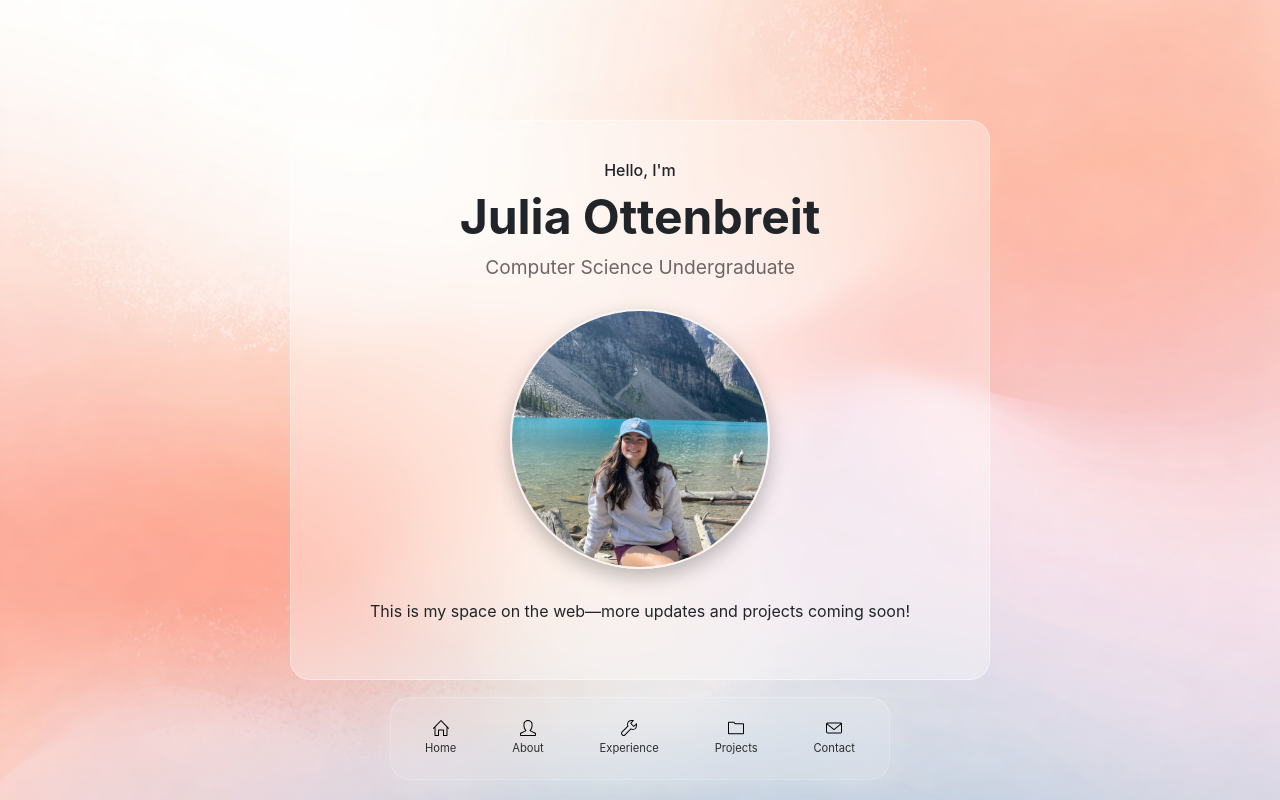
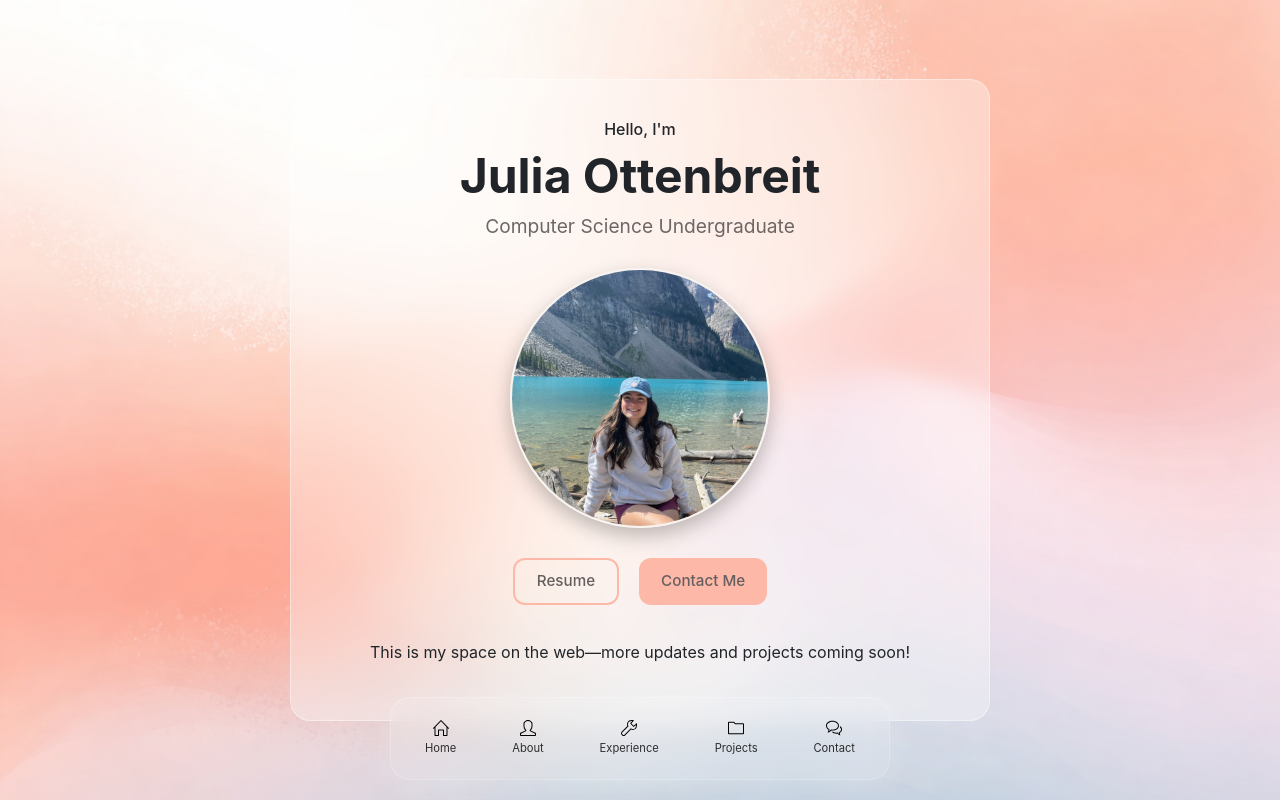
Before and after one commit to juliaOtt06/personal-website, a React (Create React App) app: page / in a window 1280 px wide. Shown: the top 800 px of the page. Built offline with nearby package versions, Linux system fonts and the light colour scheme.

Commit message:
added a download resume button and contact button to the home screen

```diff
--- a/src/components/BottomNavBar.js
+++ b/src/components/BottomNavBar.js
@@ -1,5 +1,5 @@
 import "./BottomNavBar.css";
-import { SlHome, SlUser, SlWrench, SlFolder, SlEnvolope} from "react-icons/sl";
+import { SlHome, SlUser, SlWrench, SlFolder, SlBubbles} from "react-icons/sl";
 
 const BottomNavBar = () => { /* function */
     const scrollToSection = (id) => { /* to keep function private */
@@ -32,7 +32,7 @@ const BottomNavBar = () => { /* function */
             </button>
 
             <button onClick={() => scrollToSection("contact")}>
-                <SlEnvolope/>
+                <SlBubbles/>
                 <span>Contact</span>
             </button>
         </nav>
--- a/src/components/Contact.css
+++ b/src/components/Contact.css
@@ -22,7 +22,7 @@
 ================================ */
 
 .contact-subtitle {
-    margin-top: 10px;
+    margin-top: 0px;
     font-size: 1rem;
     margin-bottom: 10px;
     letter-spacing: 0.04em;
@@ -31,7 +31,7 @@
 .contact-title {
     font-size: 3rem; /*3rem = 48px*/
     font-weight: 700;
-    margin-bottom: 30px;
+    margin-bottom: 60px;
 }
 
 /* ================================
@@ -50,12 +50,8 @@
 ================================ */
 
 .contact-card {
-    background: linear-gradient(
-        180deg,
-        rgba(255, 255, 255, 0.45),
-        rgba(255, 200, 230, 0.35)
-    );
-    backdrop-filter: blur(14px);
+    background: rgba(255, 255, 255, 0.35); /* semi transparent colour */
+    backdrop-filter: blur(10px); /* blurs anything behind the box */
     border-radius: 28px;
     padding: 50px 40px;
     text-align: center;
@@ -71,7 +67,7 @@
     margin: 0 auto 25px;
 
     border-radius: 50%;
-    background: rgba(255, 255, 255, 0.65);
+    background: transparent;
     box-shadow: 0 8px 20px rgba(255, 170, 220, 0.25);
 
     display: flex;
@@ -85,7 +81,7 @@
 /* card title */
 .contact-card-title {
     font-size: 1.6rem;
-    margin-bottom: 10px;
+    margin-bottom: 25px;
     color: #1f1f1f;
 }
 
@@ -102,14 +98,20 @@
 .contact-socials {
     display: flex;
     justify-content: center;
-    gap: 30px;
+    gap: 10px;
 }
 
 .contact-socials a {
+    width: 70px;
+    height: 70px;
+    margin: 0 auto 25px;
+
+    border-radius: 50%;
+    background: transparent;
+    box-shadow: 0 8px 20px rgba(255, 170, 220, 0.25);
+
     font-size: 1.8rem;
-    color: #2a2a2a;
-    opacity: 0.65;
-    transition: all 0.25s ease;
+    color: #1f1f1f;
 }
 
 .contact-socials a:hover {
@@ -130,8 +132,8 @@
 /* inputs & textarea */
 .contact-form input,
 .contact-form textarea {
-    background: rgba(255, 255, 255, 0.18);
-    backdrop-filter: blur(12px);
+    background: rgba(255, 255, 255, 0.35); /* semi transparent colour */
+    backdrop-filter: blur(10px); /* blurs anything behind the box */
 
     border: 1px solid rgba(255, 255, 255, 0.35);
     border-radius: 16px;
--- a/src/components/Contact.js
+++ b/src/components/Contact.js
@@ -2,11 +2,7 @@ import React, {useRef} from "react";
 import emailjs from "emailjs-com";
 import "./Contact.css";
 import bg from "./images/background4.png";
-import {
-    SlEnvolopeLetter,
-    SlSocialLinkedin,
-    SlSocialGithub
-} from "react-icons/sl";
+import {SlEnvolope, SlSocialLinkedin, SlSocialGithub} from "react-icons/sl";
 
 const Contact = () => {
     const form = useRef();
@@ -47,7 +43,7 @@ const Contact = () => {
                     {/* LEFT CARD */}
                     <div className="contact-card">
                         <div className="contact-icon-wrapper">
-                            <SlEnvolopeLetter />
+                            <SlEnvolope />
                         </div>
 
                         <h3 className="contact-card-title">Email</h3>
--- a/src/components/Home.css
+++ b/src/components/Home.css
@@ -38,6 +38,54 @@
     font-weight: 400; /* bolding the font */
     margin-bottom: 30px;
     color: rgba(83, 78, 78, 0.853);
+}
+.buttons {
+    display: flex;
+    justify-content: center;
+    gap: 20px;
+    margin-bottom: 35px;
+    flex-wrap: wrap;
+}
+
+/* Resume (outlined) */
+.resume-button {
+  padding: 10px 22px;
+  border-radius: 12px;
+  font-size: 0.95rem;
+  font-weight: 500;
+
+  background: transparent;
+  color: rgb(101, 95, 95);
+  border: 2px solid rgb(253, 184, 168);
+
+  text-decoration: none;
+  cursor: pointer;
+  transition: all 0.25s ease;
+}
+
+.resume-button:hover {
+  border: 2px solid rgb(254, 160, 142);
+  transform: translateY(-2px);
+}
+
+/* Contact Me (filled) */
+.contact-me-button {
+  padding: 10px 22px;
+  border-radius: 12px;
+  font-size: 0.95rem;
+  font-weight: 500;
+
+  background: rgb(253, 184, 168);
+  color: rgb(101, 95, 95);
+  border: none;
+
+  cursor: pointer;
+  transition: all 0.25s ease;
+}
+
+.contact-me-button:hover {
+  background: rgb(254, 160, 142);
+  transform: translateY(-2px);
 }
 
 /* image styling */
--- a/src/components/Home.js
+++ b/src/components/Home.js
@@ -1,7 +1,10 @@
 import React from "react";
 import "./Home.css";
+
 import me from "./images/me.JPG";
 import bg from "./images/background1.jpg";
+import resume from "./images/Julia O. - Resume.pdf"
+
 import About from "./About";
 import Expereince from "./Experience";
 import Projects from "./Projects";
@@ -24,6 +27,25 @@ const Home = () => {
                         <img src={me} alt="A picture of me" className="me-img" />
                     </div>
 
+                    <div className="buttons">
+                        <a
+                            href={resume} //here until i update my resume
+                            className="resume-button"
+                            download="Julia O. - Resume.pdf"
+                        >
+                            Resume
+                        </a>
+
+                        <button
+                            className="contact-me-button"
+                            onClick={ () => {
+                                document.getElementById("contact")?.scrollIntoView({ behavior: "smooth" });
+                            }}
+                        >
+                            Contact Me
+                        </button>
+                    </div>
+
                     <p className="description">
                         This is my space on the web—more updates and projects coming soon!
                     </p>
```
Also changed, not shown: 1 other file (tests, documents, lock files or other folders).
